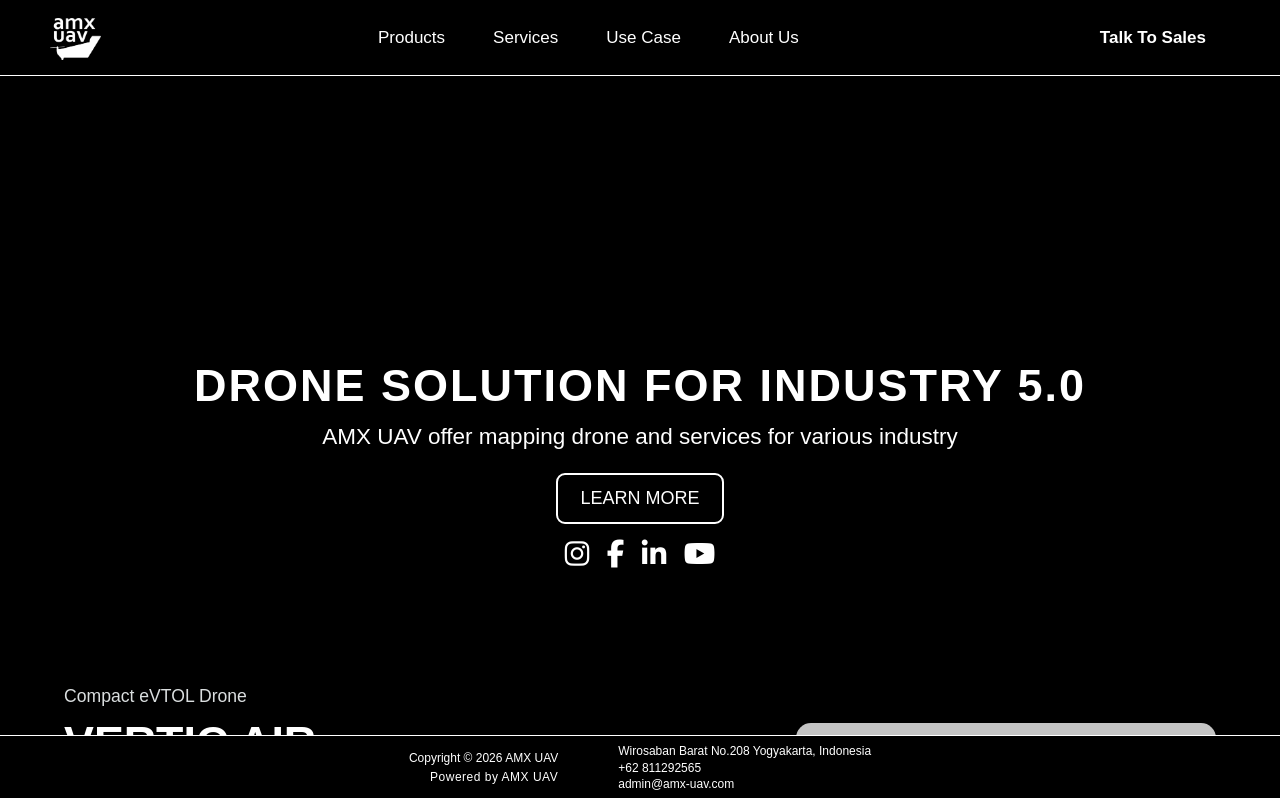
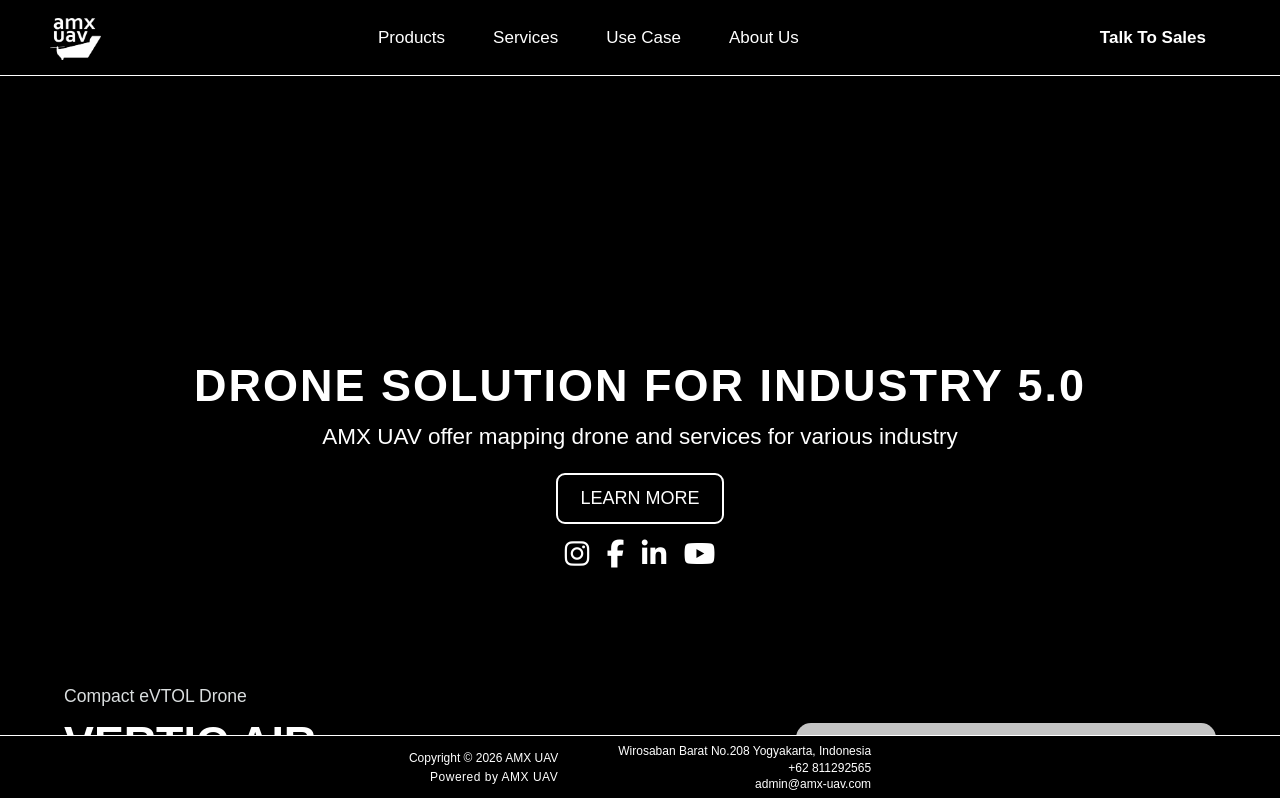
Before and after one commit to nasgmr/website-amx-next, a Next.js app: page / in a window 1280 px wide. Shown: the top 798 px of the page. Built offline with nearby package versions, Linux system fonts and the light colour scheme; a web font is replaced by a local one.

Commit message:
fix: footer

```diff
--- a/src/css/style.css
+++ b/src/css/style.css
@@ -251,7 +251,7 @@ body {
   margin: 0;
   display: flex;
   flex-direction: column;
-  justify-content: center;
+  align-items: flex-end;
 }
 
 /* SOCIAL MEDIA */
```
